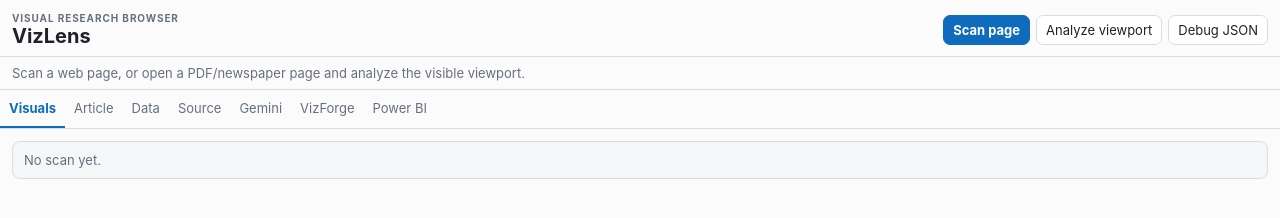
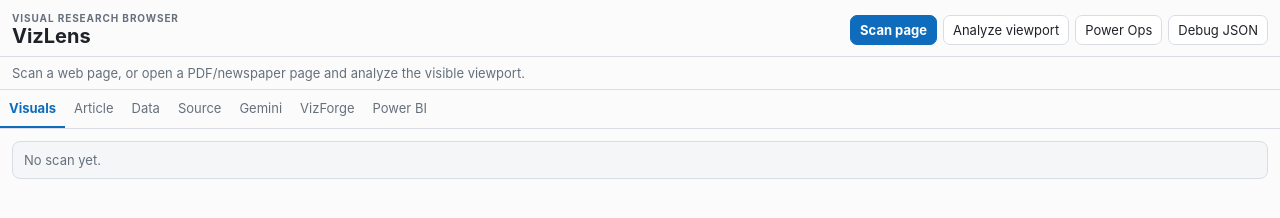
Before and after one commit to julian-passebecq/VizLens, a website with bundled scripts: page sidepanel.html in a window 1280 px wide. Built offline with nearby package versions, Linux system fonts and the light colour scheme; no server answers.

Commit message:
Link VizLens side panel to Power Ops

```diff
--- a/sidepanel.html
+++ b/sidepanel.html
@@ -15,6 +15,7 @@
     <div class="top-actions">
       <button id="scanButton" class="primary">Scan page</button>
       <button id="viewportButton" class="quiet" title="Uses your local Gemini companion">Analyze viewport</button>
+      <button id="powerOpsButton" class="quiet" title="Open the repository launchpad">Power Ops</button>
       <button id="diagnosticsButton" class="quiet">Debug JSON</button>
     </div>
   </header>
```
